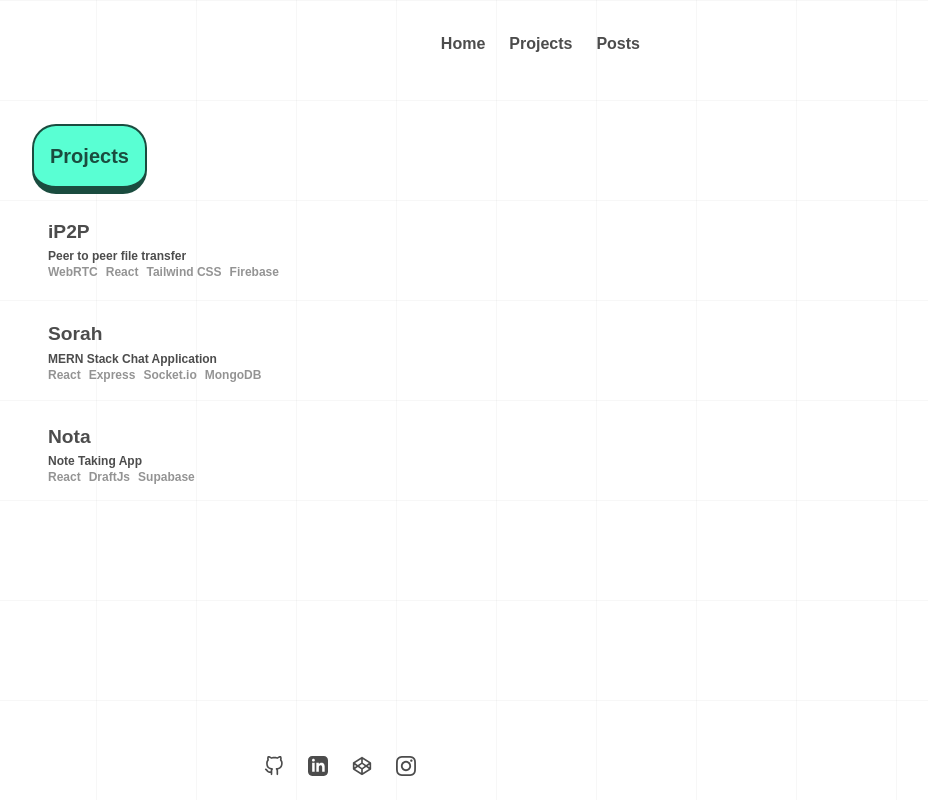
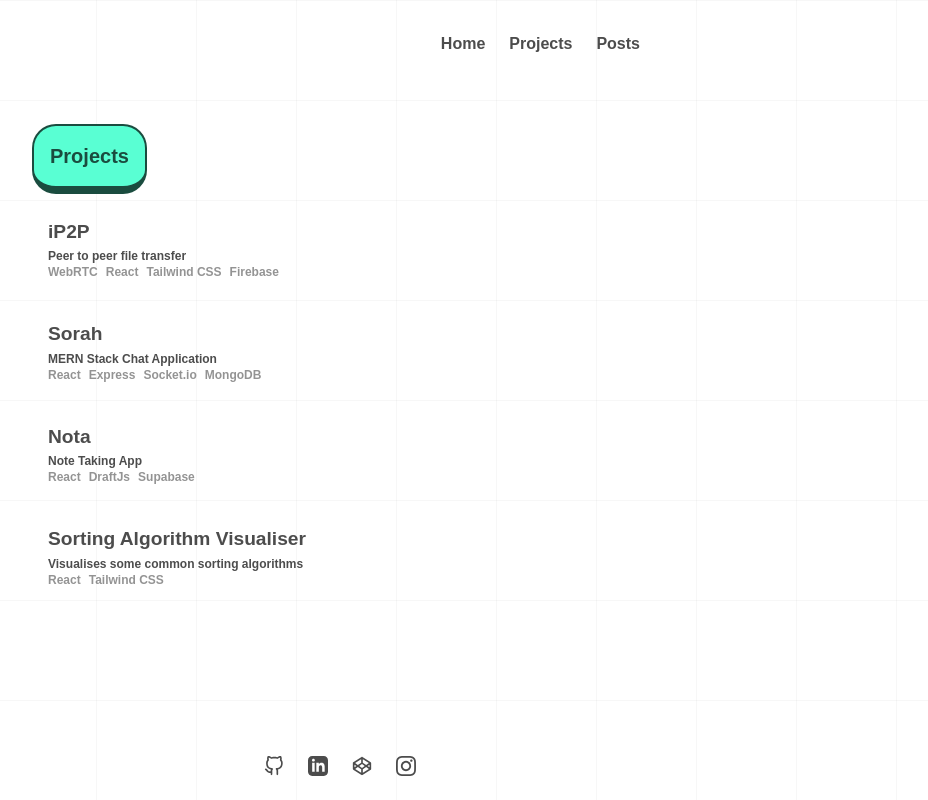
Before and after one commit to amithjayapraban/Personal-Website, a Next.js app: page /projects in a window 1280 px wide. Shown: the whole page, without its empty margins (304-1232 px from the left). Built offline with nearby package versions, Linux system fonts and the light colour scheme.

Commit message:
Update projects.tsx

```diff
--- a/src/pages/projects.tsx
+++ b/src/pages/projects.tsx
@@ -20,6 +20,12 @@ export default function Projects() {
       desc: "Note Taking App",
       tags: ["React", "DraftJs", " Supabase"],
       link: "https://nota-nu.vercel.app",
+    },
+{
+      name: "Sorting Algorithm Visualiser",
+      desc: "Visualises some common sorting algorithms",
+      tags: ["React", "Tailwind CSS"],
+      link: "https://sort-algorithm-visualiser.vercel.app/",
     },
   ];
   return (
```
